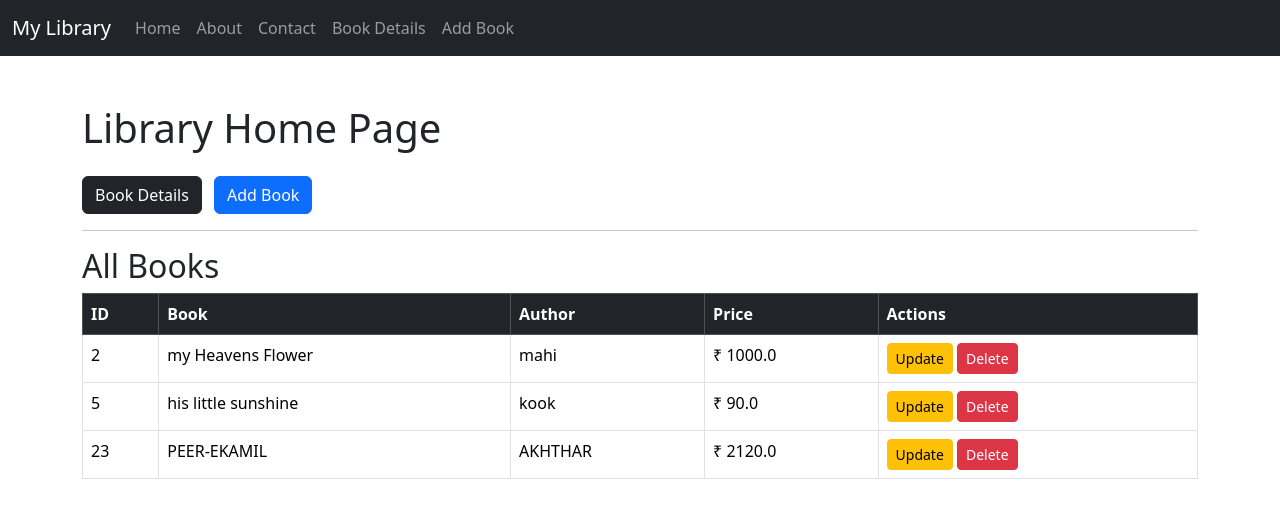
After one commit to Afreen-143/flask_pr_1, a Flask app: page /crud-home in a window 1280 px wide. The commit adds this page. Shown: the top 518 px of the page. Run offline with Flask 3, Linux system fonts and the light colour scheme; data comes from the database, SQL or seed files in the repository; both versions use the stored data as it was after the commit.

Commit message:
Added delete operation and updated navigation

```diff
--- a/app.py
+++ b/app.py
@@ -1,109 +1,152 @@
-from flask import Flask ,render_template , request , jsonify
+# app.py
+
+from flask import Flask, render_template, request, redirect, url_for
 from flask_sqlalchemy import SQLAlchemy
 
 app = Flask(__name__)
 
+# DATABASE CONFIGURATION
 app.config['SQLALCHEMY_DATABASE_URI'] = 'sqlite:///library.db'
 app.config['SQLALCHEMY_TRACK_MODIFICATIONS'] = False
+
 db = SQLAlchemy(app)
 
-class Book(db.Model) :
-        id =  db.Column(db.Integer, primary_key=True)
-        book = db.Column(db.String(100), nullable=False)
-        author = db.Column(db.String(100), nullable=False)
-        price = db.Column(db.Float, nullable=False)
 
-        def to_dict(self) :
-                return {
-                        "id" : self.id,
-                        "book" : self.book,
-                        "author" : self.author,
-                        "price" : self.price
-                }
+# MODEL
+class Book(db.Model):
 
-with app.app_context() :
-        db.create_all()
+    id = db.Column(db.Integer, primary_key=True)
+
+    book = db.Column(db.String(100), nullable=False)
+
+    author = db.Column(db.String(100), nullable=False)
+
+    price = db.Column(db.Float, nullable=False)
 
 
+# CREATE DATABASE
+with app.app_context():
+    db.create_all()
 
 
-@app.route('/home' )
-def home() :
-        return render_template("homepage.html" )
+# MAIN HOME PAGE
+@app.route('/')
+def homepage():
 
-@app.route('/about' )
-def about() :
-        return render_template("aboutus.html" )
+    name = "Shaik Afreen"
 
-@app.route('/contact' )
-def contact() :
-        return render_template("contact.html" )
-
-# API Endpoints
-
-@app.route('/api/books/<int:id>')
-def get_single_book(id):
-        book=Book.query.get(id) #got data in object format
-        book_dict=book.to_dict()  #object-->dict
-        book_json=jsonify(book_dict) #Dict-->json
-
-        return book_json
-          #data sent through api
+    return render_template(
+        'homepage.html',
+        name=name
+    )
 
 
+# ABOUT PAGE
+@app.route('/about')
+def about():
+
+    about = "Library Management Project"
+
+    return render_template(
+        'about.html',
+        about=about
+    )
 
 
-@app.route('/api/books', methods=['POST',])
+# CONTACT PAGE
+@app.route('/contact')
+def contact():
+
+    contact = "9030523441"
+
+    return render_template(
+        'contact.html',
+        contact=contact
+    )
+
+
+# CRUD HOME PAGE
+@app.route('/crud-home')
+def home():
+
+    books = Book.query.all()
+
+    return render_template(
+        'home.html',
+        books=books
+    )
+
+
+# BOOK DETAILS PAGE
+@app.route('/book-details')
+def book_details():
+
+    books = Book.query.all()
+
+    return render_template(
+        'book_details.html',
+        books=books
+    )
+
+
+# ADD BOOK
+@app.route('/add-book', methods=['GET', 'POST'])
 def add_book():
 
-    data = request.get_json()
+    if request.method == 'POST':
 
-    new_book = Book(
-        book=data['book'],
-        author=data['author'],
-        price=data['price']
-    )
+        id = request.form['id']
+        book = request.form['book']
+        author = request.form['author']
+        price = request.form['price']
 
-    db.session.add(new_book)
-    db.session.commit()
+        new_book = Book(
+            id=id,
+            book=book,
+            author=author,
+            price=price
+        )
 
-    return jsonify(new_book.to_dict()), 201
+        db.session.add(new_book)
+        db.session.commit()
 
-@app.route('/api/books/<int:id>', methods=['PATCH'])
+        return redirect(url_for('home'))
+
+    return render_template('add_book.html')
+
+
+# UPDATE BOOK
+@app.route('/update-book/<int:id>', methods=['GET', 'POST'])
 def update_book(id):
 
-    data_to_update = request.get_json()
+    old_book = Book.query.get(id)
 
-    old_data = Book.query.get(id)
-    old_data.book = data_to_update.get('book', old_data.book)
-    old_data.author = data_to_update.get('author', old_data.author)
-    old_data.price = data_to_update.get('price', old_data.price)
-    db.session.commit()
+    if request.method == 'POST':
 
-    return jsonify(old_data.to_dict()), 200
+        old_book.book = request.form['book']
+        old_book.author = request.form['author']
+        old_book.price = request.form['price']
 
+        db.session.commit()
 
+        return redirect(url_for('home'))
 
-@app.route('/api/books/<int:id>', methods=['DELETE'])
+    return render_template(
+        'update_book.html',
+        book=old_book
+    )
+# DELETE BOOK
+@app.route('/delete-book/<int:id>')
 def delete_book(id):
 
     book = Book.query.get(id)
-
-    if not book:
-        return jsonify({
-            "message": "Book not found"
-        }), 404
 
     db.session.delete(book)
 
     db.session.commit()
 
-    return jsonify({
-        "message": "Book deleted successfully"
-    }), 200
+    return redirect(url_for('home'))
 
 
-
-
-if __name__ == "__main__" :
-        app.run(debug=True)
+if __name__ == '__main__':
+    app.run(debug=True)
--- a/templates/base.html
+++ b/templates/base.html
@@ -1,26 +1,42 @@
+<!-- base.html -->
+
 <!DOCTYPE html>
 <html lang="en">
 
 <head>
 
-    <link href="https://cdn.jsdelivr.net/npm/bootstrap@5.3.8/dist/css/bootstrap.min.css" rel="stylesheet">
+    <meta charset="UTF-8">
 
-    <meta charset="UTF-8">
-    <meta name="viewport" content="width=device-width, initial-scale=1.0">
+    <meta name="viewport"
+          content="width=device-width, initial-scale=1.0">
 
-    <title>Base Page</title>
+    <title>Library Management</title>
+
+    <!-- BOOTSTRAP -->
+
+    <link href="https://cdn.jsdelivr.net/npm/bootstrap@5.3.8/dist/css/bootstrap.min.css"
+          rel="stylesheet">
 
 </head>
 
 <body>
 
-    <nav class="navbar navbar-expand-lg bg-body-tertiary">
+<!-- NAVBAR -->
+
+<nav class="navbar navbar-expand-lg navbar-dark bg-dark">
 
     <div class="container-fluid">
 
-            <a class="navbar-brand" href="/home">
-                MY-COMPANY_LOGO
+        <!-- LOGO -->
+
+        <a class="navbar-brand"
+           href="{{ url_for('homepage') }}">
+
+            My Library
+
         </a>
+
+        <!-- MOBILE BUTTON -->
 
         <button class="navbar-toggler"
                 type="button"
@@ -31,26 +47,79 @@
 
         </button>
 
-            <div class="collapse navbar-collapse" id="navbarNav">
+        <!-- NAV LINKS -->
+
+        <div class="collapse navbar-collapse"
+             id="navbarNav">
 
             <ul class="navbar-nav">
 
+                <!-- HOME -->
+
                 <li class="nav-item">
-                        <a class="nav-link active" href="/home">
+
+                    <a class="nav-link"
+                       href="{{ url_for('home') }}">
+
                         Home
+
                     </a>
+
                 </li>
 
+                <!-- ABOUT -->
+
                 <li class="nav-item">
-                        <a class="nav-link" href="/contact">
-                            Contact
+
+                    <a class="nav-link"
+                       href="{{ url_for('about') }}">
+
+                        About
+
                     </a>
+
                 </li>
 
+                <!-- CONTACT -->
+
                 <li class="nav-item">
-                        <a class="nav-link" href="/about">
-                            About
+
+                    <a class="nav-link"
+                       href="{{ url_for('contact') }}">
+
+                        Contact
+
                     </a>
+
+                </li>
+
+                <!-- CRUD HOME -->
+
+
+                <!-- BOOK DETAILS -->
+
+                <li class="nav-item">
+
+                    <a class="nav-link"
+                       href="{{ url_for('book_details') }}">
+
+                        Book Details
+
+                    </a>
+
+                </li>
+
+                <!-- ADD BOOK -->
+
+                <li class="nav-item">
+
+                    <a class="nav-link"
+                       href="{{ url_for('add_book') }}">
+
+                        Add Book
+
+                    </a>
+
                 </li>
 
             </ul>
@@ -61,8 +130,9 @@
 
 </nav>
 
+<!-- PAGE CONTENT -->
 
-    <div class="container mt-4">
+<div class="container mt-5">
 
     {% block content %}
 
@@ -70,8 +140,10 @@
 
 </div>
 
+<!-- BOOTSTRAP JS -->
 
 <script src="https://cdn.jsdelivr.net/npm/bootstrap@5.3.8/dist/js/bootstrap.bundle.min.js"></script>
 
 </body>
+
 </html>
--- /dev/null
+++ b/templates/home.html
@@ -0,0 +1,99 @@
+{% extends 'base.html' %}
+
+{% block content %}
+
+<h1 class="mb-4">Library Home Page</h1>
+
+<!-- BUTTONS -->
+
+<a href="/book-details"
+   class="btn btn-dark me-2">
+
+    Book Details
+
+</a>
+
+<a href="/add-book"
+   class="btn btn-primary">
+
+    Add Book
+
+</a>
+
+<hr>
+
+<!-- BOOK TABLE -->
+
+<h2>All Books</h2>
+
+<table class="table table-bordered table-hover">
+
+    <thead class="table-dark">
+
+        <tr>
+
+            <th>ID</th>
+            <th>Book</th>
+            <th>Author</th>
+            <th>Price</th>
+            <th>Actions</th>
+
+        </tr>
+
+    </thead>
+
+    <tbody>
+
+        {% for book in books %}
+
+        <tr>
+
+            <!-- BOOK ID -->
+
+            <td>{{ book.id }}</td>
+
+            <!-- BOOK NAME -->
+
+            <td>{{ book.book }}</td>
+
+            <!-- AUTHOR -->
+
+            <td>{{ book.author }}</td>
+
+            <!-- PRICE -->
+
+            <td>₹ {{ book.price }}</td>
+
+            <!-- ACTION BUTTONS -->
+
+            <td>
+
+                <!-- UPDATE BUTTON -->
+
+                <a href="/update-book/{{ book.id }}"
+                   class="btn btn-warning btn-sm">
+
+                    Update
+
+                </a>
+
+                <!-- DELETE BUTTON -->
+
+                <a href="/delete-book/{{ book.id }}"
+                   class="btn btn-danger btn-sm">
+
+                    Delete
+
+                </a>
+
+            </td>
+
+        </tr>
+
+        {% endfor %}
+
+    </tbody>
+
+</table>
+
+{% endblock %}
--- a/templates/homepage.html
+++ b/templates/homepage.html
@@ -4,6 +4,6 @@
 
 <h1>Home Page</h1>
 
-<p>Name : {{ name }}</p>
+<p>Girl: {{ name }}</p>
 
 {% endblock %}
```
Also changed, not shown: templates/add_book.html (added, +39 -0 lines), templates/book_details.html (added, +39 -0 lines), templates/update_book.html (added, +46 -0 lines), instance/library.db. Lines whose indentation alone changed are shown as unchanged.
